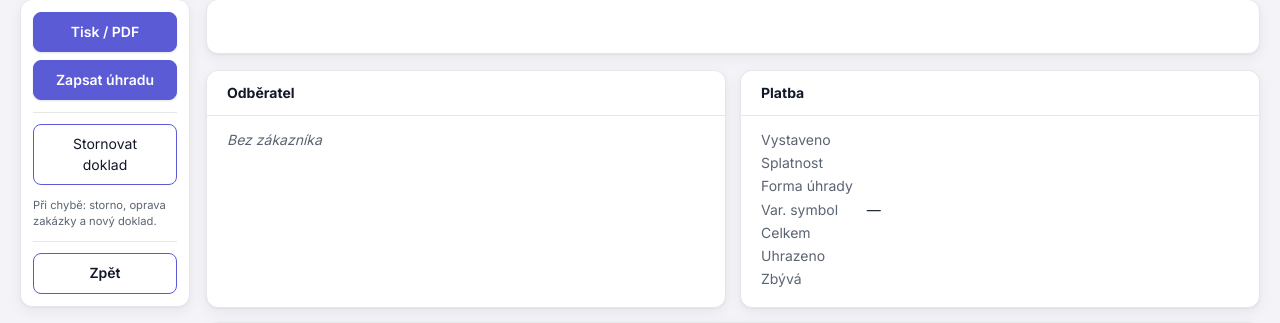
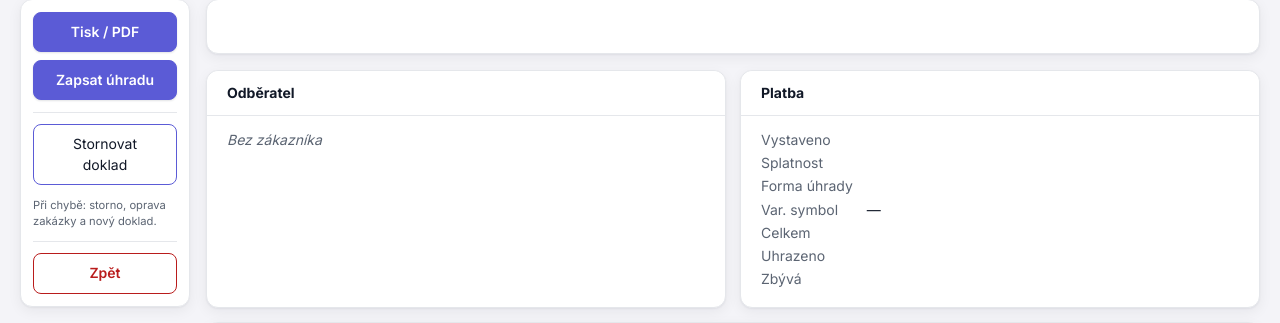
Before and after one commit to ZabojnikM/Autoservis, a FastAPI app: template app/web/templates/faktura_detail.html in a window 1280 px wide. Shown: the part 132-455 px from the top of the page. Run offline with FastAPI, Linux system fonts and the light colour scheme; the template is opened without the code that fills it, so the values that code supplies are empty; parts of the project's set-up code (start-up, migrations or seed data) failed here and were passed over; some libraries are stand-ins or nearby versions.

Commit message:
Tlačítka Zpět, Zrušit, Storno a Zavřít červeně
Jednotný styl .zpet (červený rámeček a text) pro všechna tlačítka návratu
bez uložení – na detailech, ve formulářích, v okně ceníku i v oknech databáze.

Closes #4

Co-Authored-By: Claude Opus 5.5 <noreply@anthropic.com>

```diff
--- a/app/web/static/app.css
+++ b/app/web/static/app.css
@@ -632,9 +632,14 @@ html[data-theme="light"] { background: var(--plocha); }
 
 /* tlačítka: zaoblená, polotučná */
 button, [role=button], input[type=submit] { border-radius: 8px; font-weight: 600; }
-button:not(.secondary):not(.outline):not(.nebezpecne):not(.odkaz):not(:disabled),
-[role=button]:not(.secondary):not(.outline), input[type=submit] { box-shadow: 0 1px 2px rgba(16,24,40,.12); }
+button:not(.secondary):not(.outline):not(.nebezpecne):not(.odkaz):not(.zpet):not(:disabled),
+[role=button]:not(.secondary):not(.outline):not(.zpet), input[type=submit] { box-shadow: 0 1px 2px rgba(16,24,40,.12); }
 .outline, [role=button].outline { --pico-color: var(--akcent-tmavy); border-color: var(--akcent); background: #fff; }
+/* Zpět / Zrušit / Storno / Zavřít – návrat bez uložení: všude červeně (rámeček a text, plná červená = Smazat) */
+button.zpet, [role=button].zpet { --pico-color: var(--c-chyba); background: #fff; color: var(--c-chyba);
+  border: 1px solid var(--c-chyba); box-shadow: none; }
+button.zpet:hover, [role=button].zpet:hover, button.zpet:focus-visible, [role=button].zpet:focus-visible {
+  background: #fef2f2; color: var(--c-chyba); border-color: var(--c-chyba); }
 button:disabled, [role=button][disabled] { background: #f3f4f6 !important; color: #6b7280 !important; border-color: #e5e7eb !important; box-shadow: none; }
 button.odkaz { border-radius: 0; box-shadow: none; }
 
--- a/app/web/templates/_makra.html
+++ b/app/web/templates/_makra.html
@@ -38,9 +38,9 @@
    zakazano = důvod, proč uložit nejde (tlačítko je zašedlé a důvod je pod ním). #}
   <button type="submit" form="{{ id }}" {% if zakazano %}disabled title="{{ zakazano }}"{% endif %}>{{ ok }}</button>
   {% if okno %}
-  <button type="button" class="secondary outline" data-zavrit-okno>Zrušit</button>
+  <button type="button" class="zpet" data-zavrit-okno>Zrušit</button>
   {% else %}
-  <a href="{{ zpet }}" class="secondary outline" role="button">Zpět</a>
+  <a href="{{ zpet }}" class="zpet" role="button">Zpět</a>
   {% endif %}
   {% if zakazano %}<p class="poznamka chyba-text">{{ zakazano }}</p>{% endif %}
   <p class="tlumene poznamka">Enter = další pole · Ctrl+Enter = uložit · Esc = zrušit</p>
@@ -49,7 +49,7 @@
 {% macro tlacitka_karty_z_ceniku(id, z_ceniku, q) -%}
 {# Karta položky ceníku otevřená tlačítkem Upravit v okně Přidat z ceníku: Uložit a Zpět (do okna ceníku). #}
   <button type="submit" form="{{ id }}">Uložit</button>
-  <button type="button" class="secondary outline" hx-get="/zakazky/{{ z_ceniku }}/cenik" hx-target="#okno-formular-obsah"
+  <button type="button" class="zpet" hx-get="/zakazky/{{ z_ceniku }}/cenik" hx-target="#okno-formular-obsah"
           hx-vals='{{ {"okno": "1", "q": q or ""}|tojson }}'>Zpět</button>
   <p class="tlumene poznamka">Enter = další pole · Ctrl+Enter = uložit · Esc = zrušit</p>
 {%- endmacro %}
--- a/app/web/templates/_okno_vozidla.html
+++ b/app/web/templates/_okno_vozidla.html
@@ -2,7 +2,7 @@
 {# Okno „Databáze vozidel“ – stejný seznam jako /vozidla, s filtrem a tlačítkem Vložit. #}
 <header class="okno-hlavicka">
   <h3>Databáze vozidel</h3>
-  <button type="button" class="secondary outline maly" onclick="document.getElementById('okno-databaze').close()">✕ Zavřít</button>
+  <button type="button" class="zpet maly" onclick="document.getElementById('okno-databaze').close()">✕ Zavřít</button>
 </header>
 <input type="search" name="q" value="{{ q }}" placeholder="Filtr: SPZ, VIN, značka, model, zákazník…" autofocus autocomplete="off"
        hx-get="/vozidla/okno" hx-trigger="input changed delay:300ms, search" hx-include="this"
--- a/app/web/templates/_okno_zakaznici.html
+++ b/app/web/templates/_okno_zakaznici.html
@@ -2,7 +2,7 @@
 {# Okno „Databáze zákazníků“ – stejný seznam jako /zakaznici, s filtrem a tlačítkem Vložit do výběru `pole`. #}
 <header class="okno-hlavicka">
   <h3>Databáze zákazníků</h3>
-  <button type="button" class="secondary outline maly" onclick="document.getElementById('okno-databaze').close()">✕ Zavřít</button>
+  <button type="button" class="zpet maly" onclick="document.getElementById('okno-databaze').close()">✕ Zavřít</button>
 </header>
 <input type="search" name="q" value="{{ q }}" placeholder="Filtr: jméno, telefon, e-mail, IČO, město…" autofocus autocomplete="off"
        hx-get="/zakaznici/okno" hx-trigger="input changed delay:300ms, search" hx-include="this"
--- a/app/web/templates/faktura_detail.html
+++ b/app/web/templates/faktura_detail.html
@@ -20,7 +20,7 @@
   <p class="tlumene poznamka">Při chybě: storno, oprava zakázky a nový doklad.{% if f.uhrazeno %} Úhrady storno zruší.{% endif %}</p>
   {% endif %}
   <hr>
-  <a href="/faktury" role="button" class="secondary outline">Zpět</a>
+  <a href="/faktury" role="button" class="zpet">Zpět</a>
 {% endblock %}
 {% block content %}
 <div class="nadpis-radek">
--- a/app/web/templates/nastaveni.html
+++ b/app/web/templates/nastaveni.html
@@ -7,7 +7,7 @@
 {%- endmacro %}
 {% block akce %}
   <button type="submit" form="formular-nastaveni">Uložit nastavení</button>
-  <a href="/zakazky" role="button" class="secondary outline">Zpět</a>
+  <a href="/zakazky" role="button" class="zpet">Zpět</a>
 {% endblock %}
 {% block content %}
 {% if ulozeno %}<p class="uspech" role="status">Nastavení uloženo.</p>{% endif %}
--- a/app/web/templates/vozidlo_detail.html
+++ b/app/web/templates/vozidlo_detail.html
@@ -11,7 +11,7 @@
                      'Opravdu smazat vozidlo %s? Smazání nejde vrátit.' % vozidlo.spz,
                      'Vozidlo má zakázky (historii) – nejde smazat.' if historie else None) }}
   <hr>
-  <a href="/vozidla" role="button" class="secondary outline">Zpět</a>
+  <a href="/vozidla" role="button" class="zpet">Zpět</a>
 {% endblock %}
 {% block content %}
 {% set v = vozidlo %}
--- a/app/web/templates/zakazka_cenik.html
+++ b/app/web/templates/zakazka_cenik.html
@@ -9,7 +9,7 @@
   {% if okno %}
   <button type="button" data-vlozit-kosik="{{ zakazka.id }}" title="Vložit vybrané položky do zakázky a zavřít okno">Vložit</button>
   {% else %}
-  <a href="/zakazky/{{ zakazka.id }}#polozky" role="button" class="secondary outline">Zpět</a>
+  <a href="/zakazky/{{ zakazka.id }}#polozky" role="button" class="zpet">Zpět</a>
   {% endif %}
   <a href="/zakazky/{{ zakazka.id }}/polozky/nova" role="button" class="secondary outline" {% if okno %}data-okno{% endif %}>Ruční položka</a>
   <a href="/cenik/nova" role="button" class="secondary outline" target="_blank">Nová položka ceníku</a>
@@ -17,7 +17,7 @@
   <button type="button" class="secondary outline"
           onclick="upozorni('Import položek zatím není hotový – připravuje se.')">Import</button>
   {% if okno %}
-  <button type="button" class="nebezpecne" onclick="stornoOknaCeniku()"
+  <button type="button" class="zpet" onclick="stornoOknaCeniku()"
           title="Zavřít okno – vybrané položky se do zakázky nevloží">Storno</button>
   {% endif %}
   <p class="tlumene poznamka">Dvojklik na řádek nebo Enter přidá 1 kus (jiné množství přepište v řádku).
--- a/app/web/templates/zakazka_detail.html
+++ b/app/web/templates/zakazka_detail.html
@@ -35,7 +35,7 @@
                        'Opravdu smazat zakázku %s? Smazání nejde vrátit.' % zakazka.cislo, nelze_smazat) }}
   {% endif %}
   <hr>
-  <a href="/zakazky" role="button" class="secondary outline">Zpět</a>
+  <a href="/zakazky" role="button" class="zpet">Zpět</a>
 {% endblock %}
 {% block content %}
 
--- a/app/web/templates/zakaznik_detail.html
+++ b/app/web/templates/zakaznik_detail.html
@@ -19,7 +19,7 @@
   {{ tlacitko_smazat('/zakaznici/%d/smazat' % zakaznik.id, 'Smazat zákazníka',
                      'Opravdu smazat zákazníka %s? Smazání nejde vrátit.' % zakaznik.nazev, nelze_smazat) }}
   <hr>
-  <a href="/zakaznici" role="button" class="secondary outline">Zpět</a>
+  <a href="/zakaznici" role="button" class="zpet">Zpět</a>
 {% endblock %}
 {% block content %}
 {% set k = zakaznik %}
```
